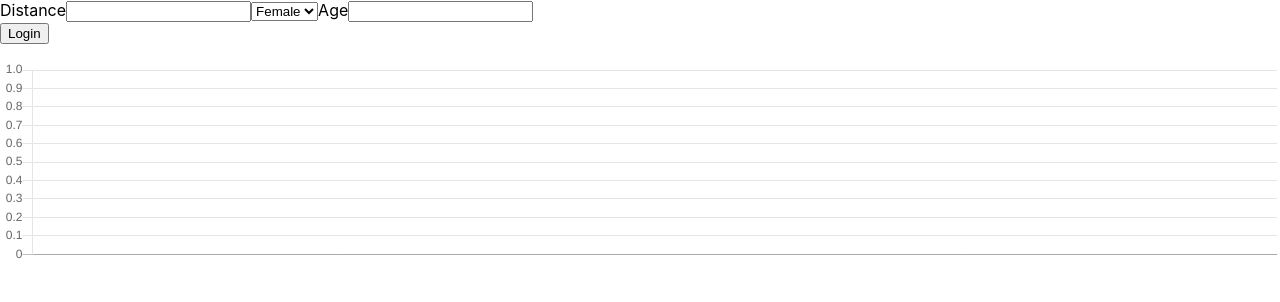
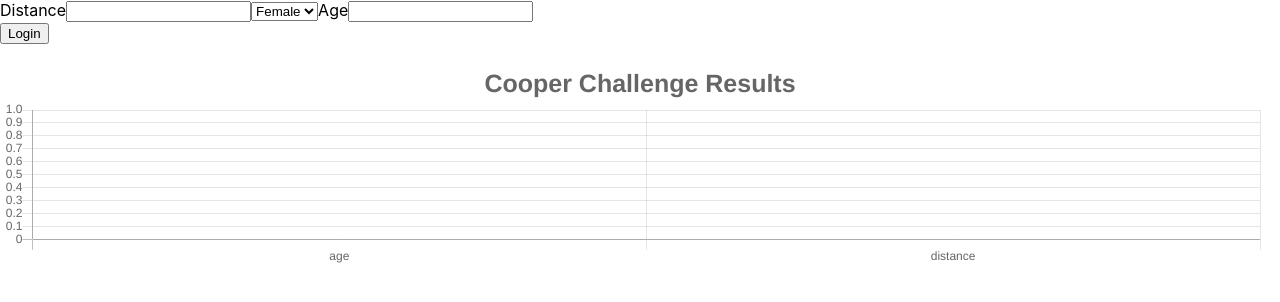
Before and after one commit to beccaburns/Cooper-Client, a React (Create React App) app: page / in a window 1280 px wide. Shown: the top 302 px of the page. Built offline with nearby package versions, Linux system fonts and the light colour scheme.

Commit message:
Adds information for chart data framing, including age and distance.

```diff
--- a/src/App.js
+++ b/src/App.js
@@ -22,6 +22,19 @@ class App extends Component {
       renderIndex: false
     }
   }
+
+  componentWillMount(){
+    this.getChartData();
+  }
+
+  getChartData() {
+    this.setState({
+      chartData:{
+        labels: ['age', 'distance'],
+
+    }})
+  }
+
 
   entryHandler() {
     this.setState({ entrySaved: true, updateIndex: true });
@@ -108,7 +121,7 @@ class App extends Component {
         {performanceDataIndex}
         {renderLogin}
 
-        <Chart />
+        <Chart chartData={this.state.chartData} />
 
       </div>
     );
--- a/src/Components/Chart.js
+++ b/src/Components/Chart.js
@@ -5,13 +5,15 @@ class Chart extends Component{
   constructor(props) {
     super(props);
     this.state = {
-      chartData:{
-        distance: [],
-        age: [],
-        }
-
+      chartData:props.chartData
       }
     }
+
+  static defaultProps = {
+    displayTitle:true,
+    displayLegend:true,
+    legendPosition:'right'
+  }
 
   render() {
     return (
@@ -19,7 +21,17 @@ class Chart extends Component{
       <Bar
         data={this.state.chartData}
         options={{
+          title:{
+            display:this.props.displayTitle,
+            text: 'Cooper Challenge Results',
+            fontSize:25
+          },
+          legend:{
+            display:this.props.displayLegend,
+            position:'right'
+          },
           maintainAspectRatio: false
+
         }}
       />
       </>
--- a/src/Components/DisplayCooperResult.js
+++ b/src/Components/DisplayCooperResult.js
@@ -52,5 +52,4 @@ class DisplayCooperResult extends Component {
   }
 }
 
-
-export default DisplayCooperResult
+export default DisplayCooperResult;
```
